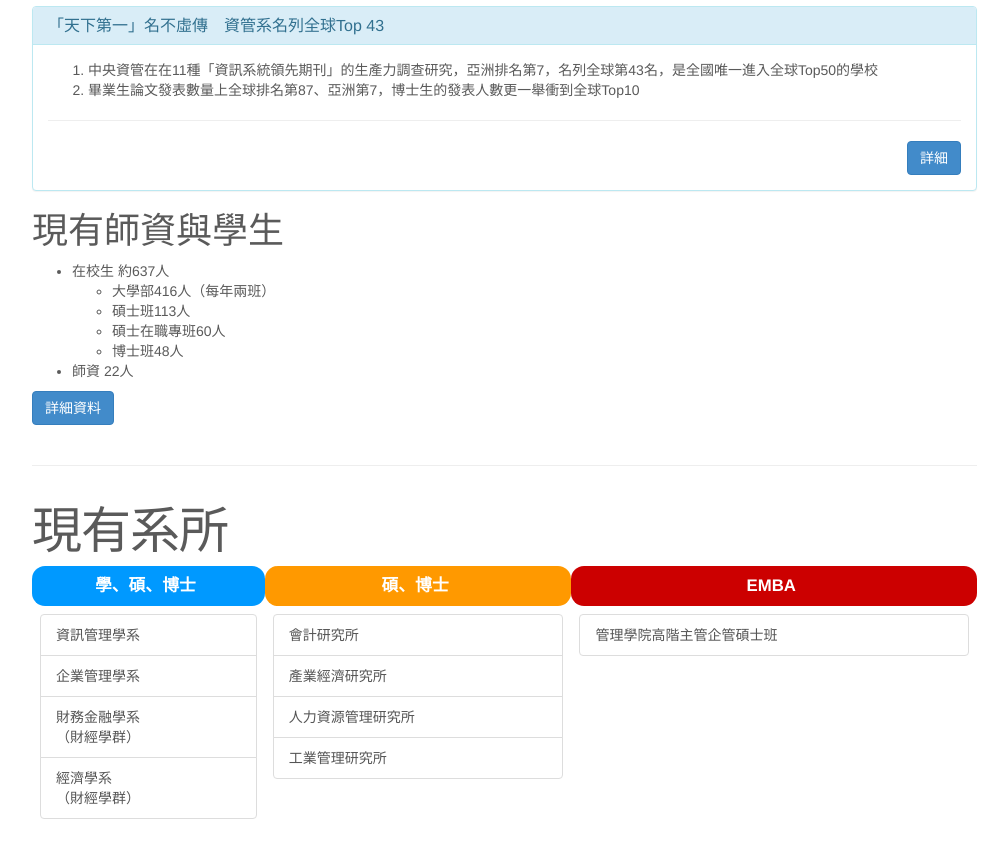
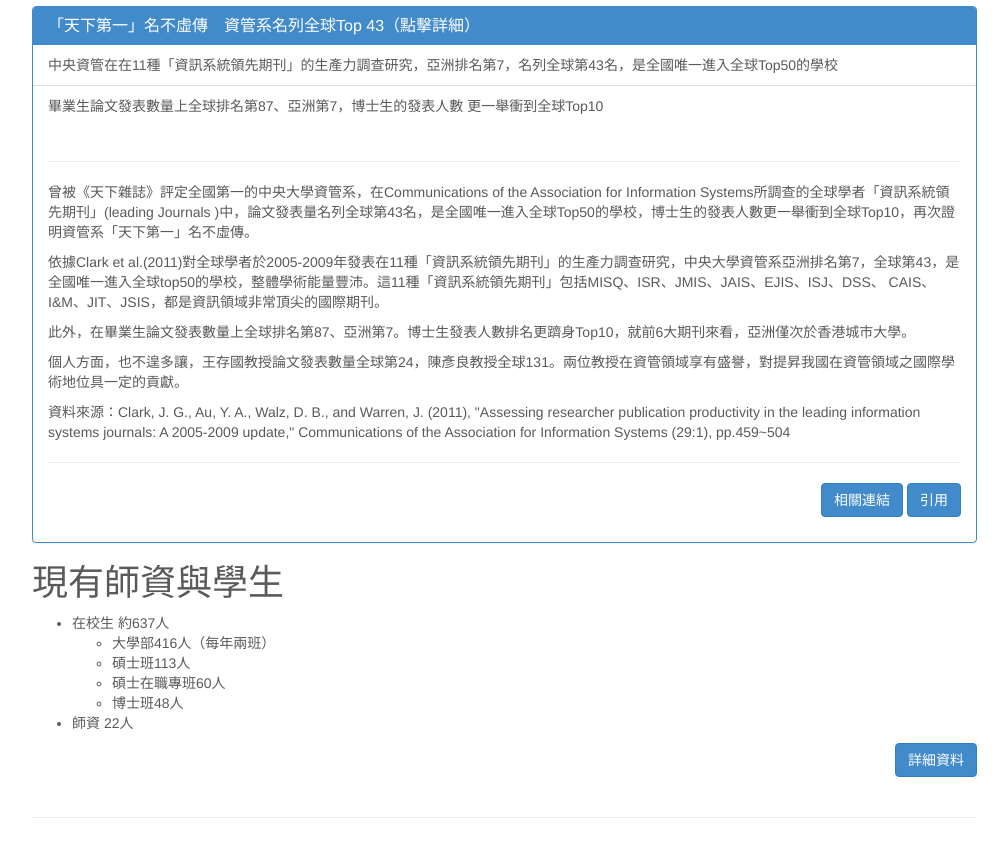
Before and after one commit to zmes50416/FutureStudentProject, a plain HTML site: page about.html in a window 1280 px wide. Shown: the part 1000-1850 px from the top of the page, without its empty margins (233-1241 px from the left). Drawn offline with Linux system fonts and the light colour scheme.

Commit message:
small fixe
text adjust
/about: lost link fix

```diff
--- a/about.html
+++ b/about.html
@@ -140,23 +140,34 @@
             <p>在科技變化激烈迅速的腳步中，資管人可以充分整合科技、組織、流程、人力等環境因素，領導組織創新，並提升組織效益與競爭力。</p>
             <p>大學部的課程，會先以資訊科技的理論基礎為主，在學生入學之初，即以循序漸進的方式介紹理論及其應用；而後在高年級時，培養學生開發實際資訊系統的經驗，並就企業引進資訊科技時，可能遇到的問題與解決方案做有系統的探討與研習。</p>
 
-            <div class="panel panel-info">
-                <div class="panel-heading">
-                    <h3 class="panel-title">「天下第一」名不虛傳　資管系名列全球Top 43</h3>
+            <div class="panel panel-primary">
+                <div class="panel-heading" data-toggle="collapse" data-target="#new">
+                    <h3 class="panel-title">「天下第一」名不虛傳　資管系名列全球Top 43（點擊詳細）</h3>
+
                 </div>
-                <div class="panel-body">
-                    <ol>
-                        <li>
-                            中央資管在在11種「資訊系統領先期刊」的生產力調查研究，亞洲排名第7，名列全球第43名，是全國唯一進入全球Top50的學校
-                        </li>
-                        <li>
-                            畢業生論文發表數量上全球排名第87、亞洲第7，博士生的發表人數更一舉衝到全球Top10
-                        </li>
+                <ul class="list-group">
+                    <li class="list-group-item">
+                        中央資管在在11種「資訊系統領先期刊」的生產力調查研究，亞洲排名第7，名列全球第43名，是全國唯一進入全球Top50的學校
+                    </li>
+                    <li class="list-group-item">
+                        畢業生論文發表數量上全球排名第87、亞洲第7，博士生的發表人數 更一舉衝到全球Top10
+                    </li>
+                </ul>
+                <div class="panel-body collapse in" id="new">
+                    <hr>
+                    <p>曾被《天下雜誌》評定全國第一的中央大學資管系，在Communications of the Association for Information Systems所調查的全球學者「資訊系統領先期刊」(leading Journals )中，論文發表量名列全球第43名，是全國唯一進入全球Top50的學校，博士生的發表人數更一舉衝到全球Top10，再次證明資管系「天下第一」名不虛傳。
+                    </p>
+                    <p>依據Clark et al.(2011)對全球學者於2005-2009年發表在11種「資訊系統領先期刊」的生產力調查研究，中央大學資管系亞洲排名第7，全球第43，是全國唯一進入全球top50的學校，整體學術能量豐沛。這11種「資訊系統領先期刊」包括MISQ、ISR、JMIS、JAIS、EJIS、ISJ、DSS、 CAIS、I&M、JIT、JSIS，都是資訊領域非常頂尖的國際期刊。</p>
+                    <p>此外，在畢業生論文發表數量上全球排名第87、亞洲第7。博士生發表人數排名更躋身Top10，就前6大期刊來看，亞洲僅次於香港城市大學。</p>
+                    <p>個人方面，也不遑多讓，王存國教授論文發表數量全球第24，陳彥良教授全球131。兩位教授在資管領域享有盛譽，對提昇我國在資管領域之國際學術地位具一定的貢獻。</p>
+
+                    <p>資料來源：Clark, J. G., Au, Y. A., Walz, D. B., and Warren, J. (2011), "Assessing researcher publication productivity in the leading information systems journals: A 2005-2009 update," Communications of the Association for Information Systems (29:1), pp.459~504</p>
 
 
-                    </ol>
                     <hr>
-                    <p><a class="btn btn-primary pull-right" href="main03A.php">詳細</a>
+                    <p class="text-right">
+                        <a class="btn btn-primary" href="http://www.mgt.ncu.edu.tw/index/main.php">相關連結</a>
+                        <a class="btn btn-primary" href="http://www.ncu.edu.tw/ch/news/1344">引用</a>
                     </p>
                 </div>
             </div>
@@ -175,10 +186,10 @@
 
             </ul>
 
-
-
-            <a class="btn btn-primary" href=" http://im.mgt.ncu.edu.tw/01/main.php">詳細資料</a>
-
+            <!-- <hr> -->
+            <p class="text-right">
+                <a class="btn btn-primary" href=" http://im.mgt.ncu.edu.tw/01/main.php">詳細資料</a>
+            </p>
             <hr class="featurette-divider">
 
             <h1 id="NCUMGT" class="featurette-heading">現有系所</h1>
@@ -224,7 +235,7 @@
             <div class="jumbotron">
                 <h1>管理學院</h1>
                 <p>目前本院共有專任教師94位，皆具博士學位，而學生人數共2,750人，大學部1,395人，碩士班1,111(含碩專班)，博士生244</p>
-                <p><a class="btn btn-primary btn-lg" href="http://www.mgt.ncu.edu.tw/01/main.php">詳細介紹</a>
+                <p class="text-right"><a class="btn btn-primary btn-lg" href="http://www.mgt.ncu.edu.tw/01/main.php">詳細介紹</a>
                 </p>
             </div>
         </div>
```
Also changed, not shown: application.html (+2 -2 lines), feature.html (+26 -10 lines), 3 other files.
